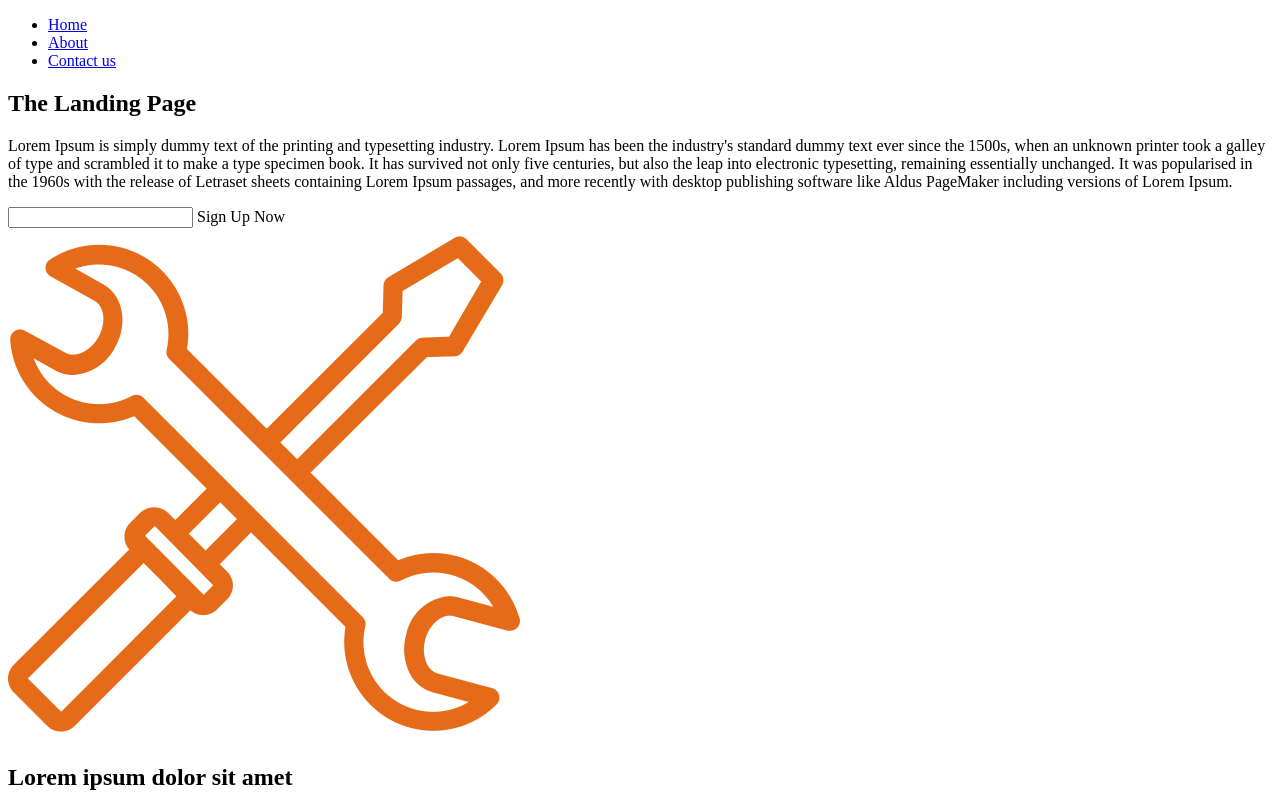
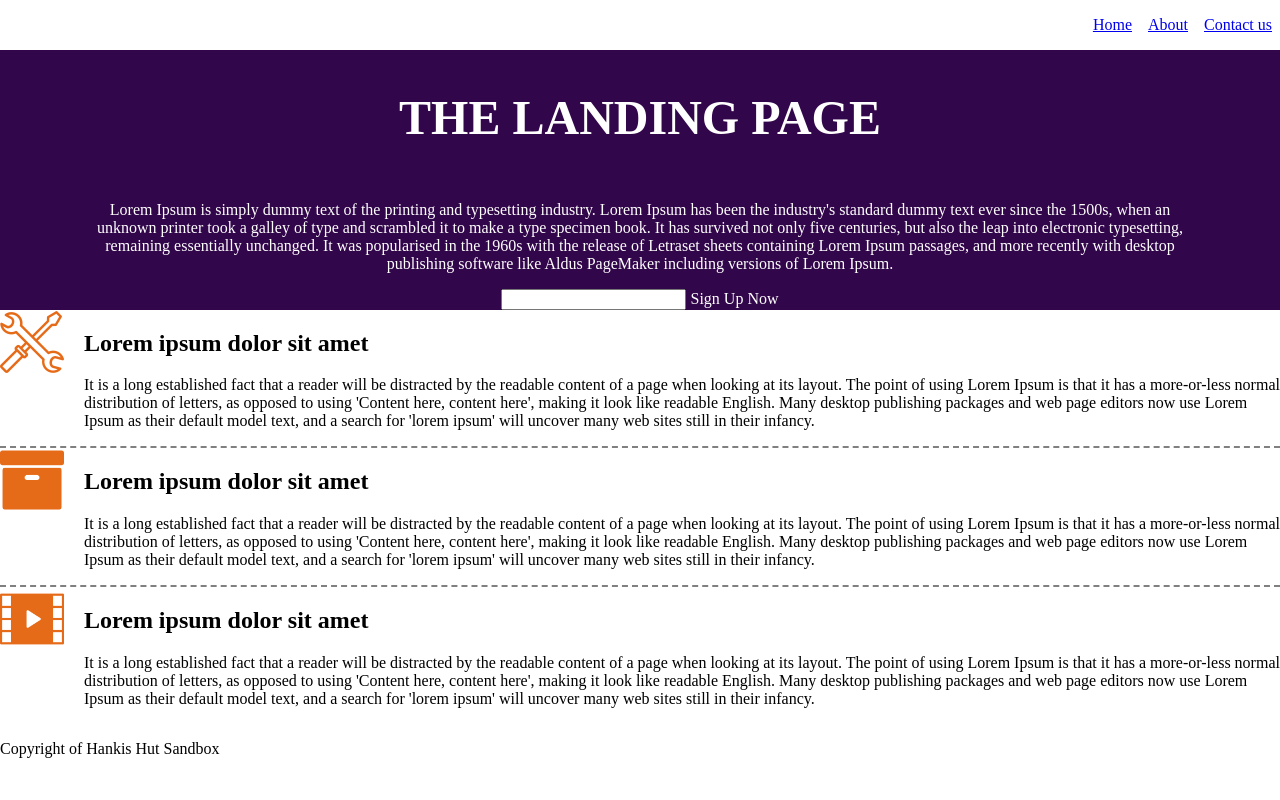
Before and after one commit to Brennvo/landing-page1, a plain HTML site: page index.html in a window 1280 px wide. Shown: the top 800 px of the page. Drawn offline with Linux system fonts and the light colour scheme.

Commit message:
good starting point

```diff
--- a/index.html
+++ b/index.html
@@ -4,6 +4,7 @@
     <meta charset="UTF-8">
     <meta name="viewport" content="width=device-width, initial-scale=1.0">
     <meta http-equiv="X-UA-Compatible" content="ie=edge">
+    <link rel="stylesheet" href="style.css">
     <title>Mock Landing Page</title>
 </head>
 <body>
@@ -21,7 +22,9 @@
     <main class="wrapper">
 
         <section class="section1">
+            <div class="content">
                 <h1>The Landing Page</h1>
+
                 <p>
                     Lorem Ipsum is simply dummy text of the printing and typesetting industry.
                     Lorem Ipsum has been the industry's standard dummy text ever since the 1500s, when
@@ -37,11 +40,14 @@
                     <input type="text" id="signUp">
                     <label for="signUp">Sign Up Now</label>
                 </div>
+            </div>
+
         </section>
 
         <section class="section2">
             <div class="tools">
                 <img src="./images/tools.png" alt="tools">
+                <div class="content-group">
                     <h2>Lorem ipsum dolor sit amet</h2>
                     <p>
                             It is a long established fact that a reader will be distracted by the
@@ -53,9 +59,11 @@
                             'lorem ipsum' will uncover many web sites still in their infancy.
                     </p>
                 </div>
+            </div>
 
             <div class="box">
                 <img src="./images/box.png" alt="box">
+                <div class="content-group">
                     <h2>Lorem ipsum dolor sit amet</h2>
                     <p>
                             It is a long established fact that a reader will be distracted by the
@@ -67,9 +75,11 @@
                             'lorem ipsum' will uncover many web sites still in their infancy.
                     </p>
                 </div>
+            </div>
 
             <div class="video-player">
                 <img src="./images/video-player.png" alt="video">
+                <div class="content-group">
                     <h2>Lorem ipsum dolor sit amet</h2>
                     <p>
                             It is a long established fact that a reader will be distracted by the
@@ -81,6 +91,7 @@
                             'lorem ipsum' will uncover many web sites still in their infancy.
                     </p>
                 </div>
+            </div>
         </section>
 
         <footer>
--- a/style.css
+++ b/style.css
@@ -1,6 +1,68 @@
 :root {
+    /* colors from: https://designshack.net/articles/trends/best-website-color-schemes/ */
     --orange: #E56B1F;
     --purple: #32064A;
     --yellow: #FCD02C;
     --pink: #E42C6A;
 }
+
+html {
+    box-sizing: border-box;
+  }
+  *, *:before, *:after {
+    box-sizing: inherit;
+  }
+
+body {
+    margin: 0;
+}
+
+nav ul {
+    list-style: none;
+    display: flex;
+    justify-content: flex-end;
+}
+
+nav ul li {
+    padding: 0 0.5em;
+}
+
+
+.section1 {
+    background-color: var(--purple);
+}
+
+.wrapper .content {
+    width: 85vw;
+    margin: auto;
+    display: flex;
+    flex-flow: column nowrap;
+    align-items: center;
+}
+
+.wrapper .section1 .content h1{
+    font-size: 3rem;
+    text-align: center;
+    text-transform: uppercase;
+}
+
+.wrapper .section1 .content > * {
+    color: white;
+    text-align: center;
+}
+
+
+main.wrapper section.section2 > div {
+    display: flex;
+}
+
+main.wrapper section.section2 > div:nth-child(-n+2) {
+    border-bottom: 2px dashed grey;
+}
+
+
+.wrapper .section2 div img {
+    width: 5%;
+    height: 5%;
+    margin-right: 20px;
+}
```
Lines whose indentation alone changed are shown as unchanged.
